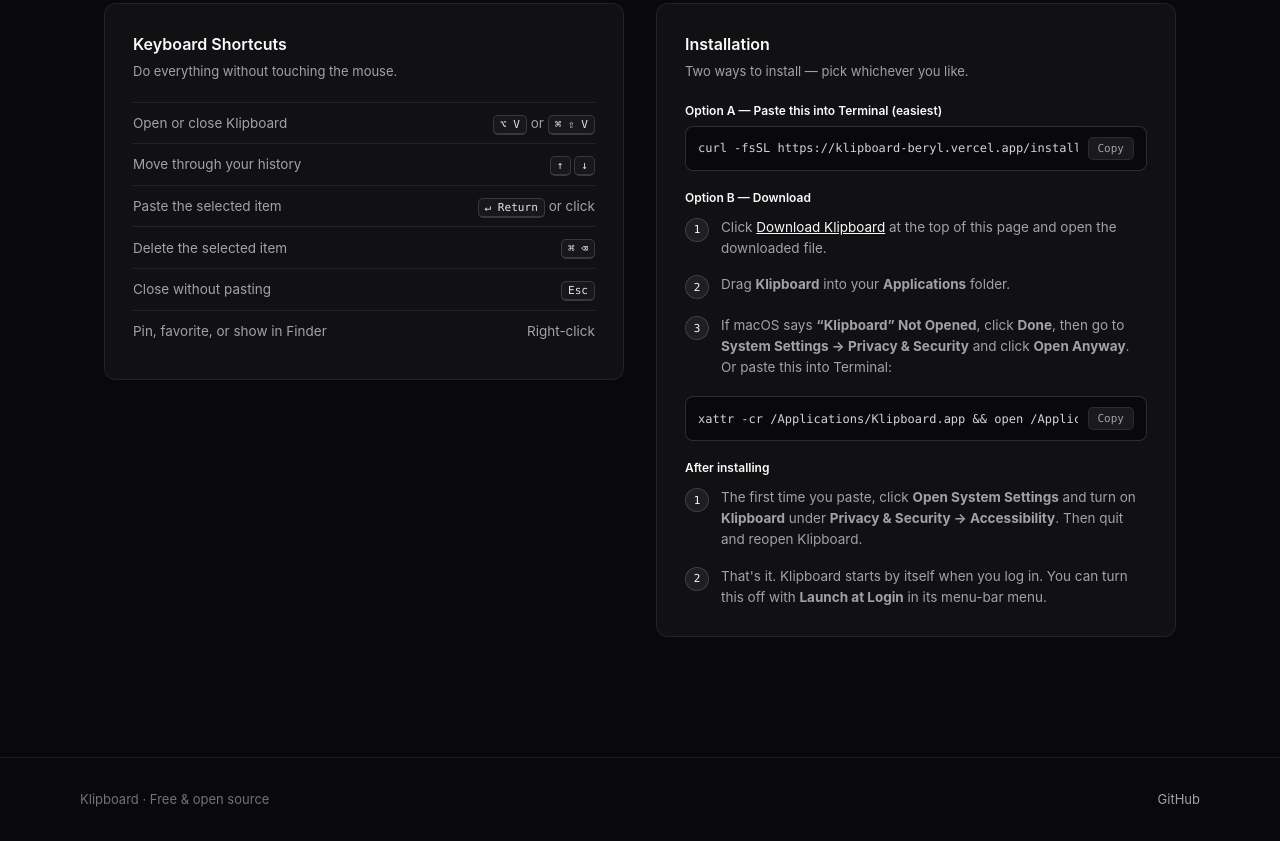
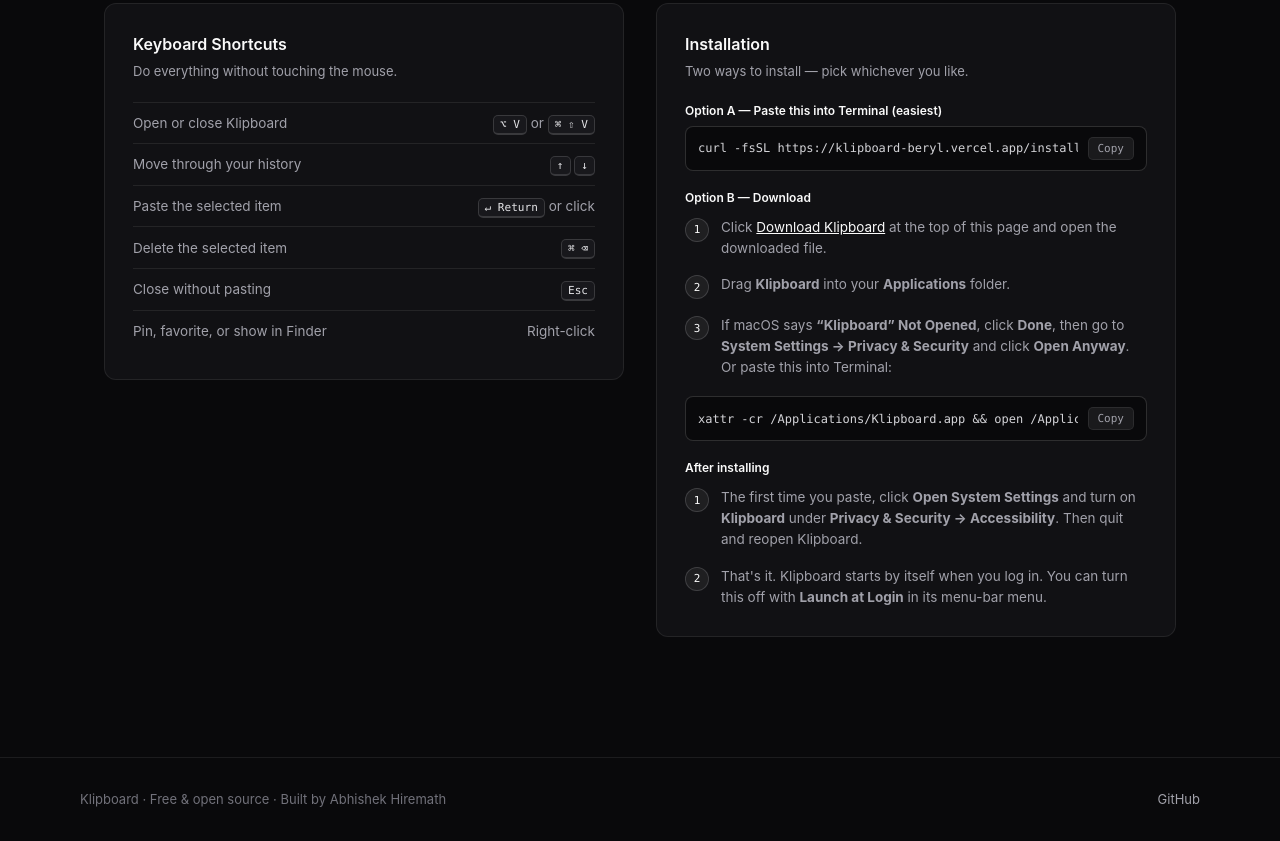
Before and after one commit to akai-49/Klipboard, a plain HTML site: page docs/index.html in a window 1280 px wide. Shown: the part 1840-2681 px from the top of the page. Drawn offline with Linux system fonts and the light colour scheme.

Commit message:
Add author credit to website footer

```diff
--- a/docs/index.html
+++ b/docs/index.html
@@ -654,7 +654,7 @@
 
   <footer>
     <div class="footer-inner">
-      <span>Klipboard · Free &amp; open source</span>
+      <span>Klipboard · Free &amp; open source · Built by Abhishek Hiremath</span>
       <a href="https://github.com/akai-49/Klipboard">GitHub</a>
     </div>
   </footer>
```
